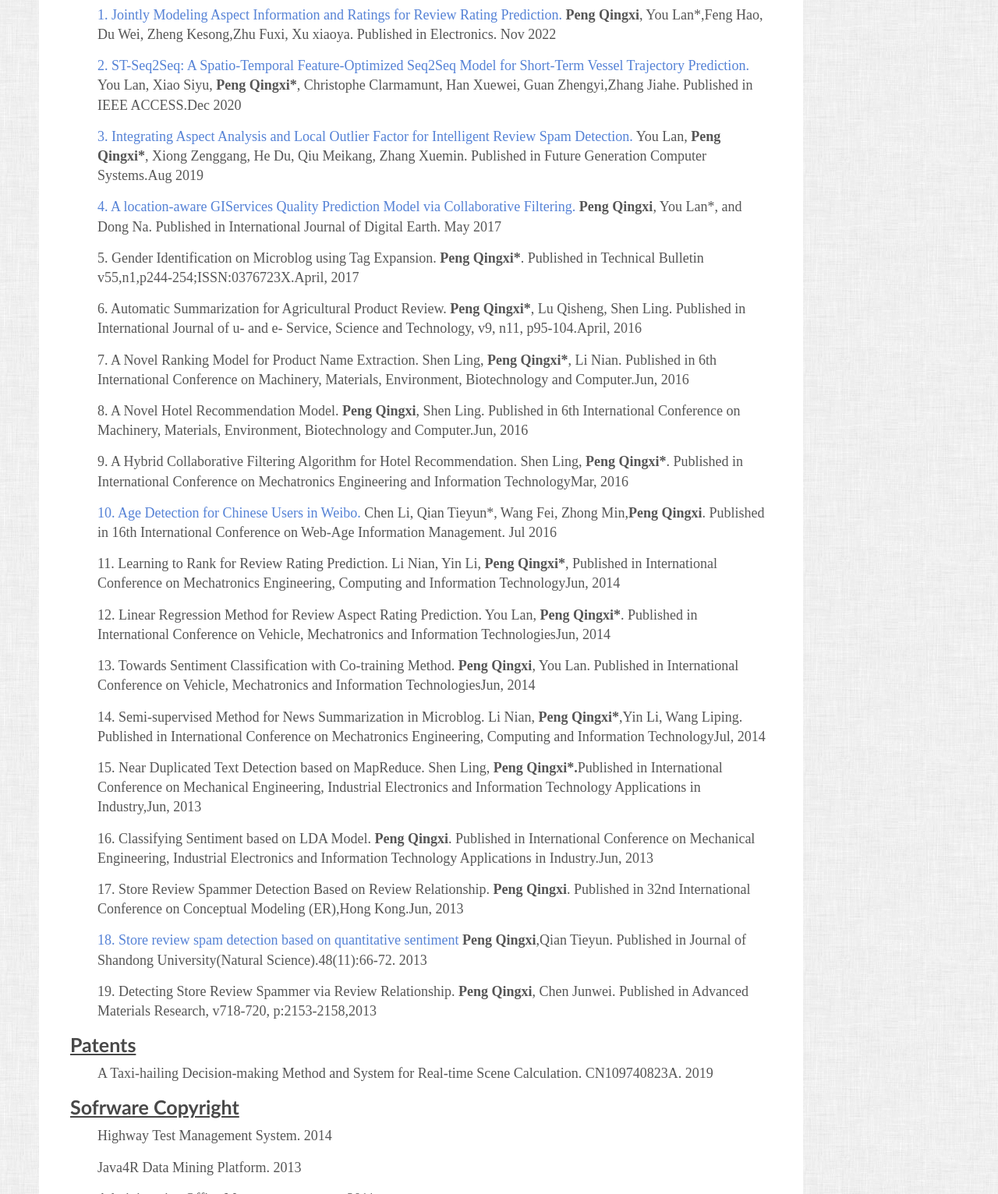
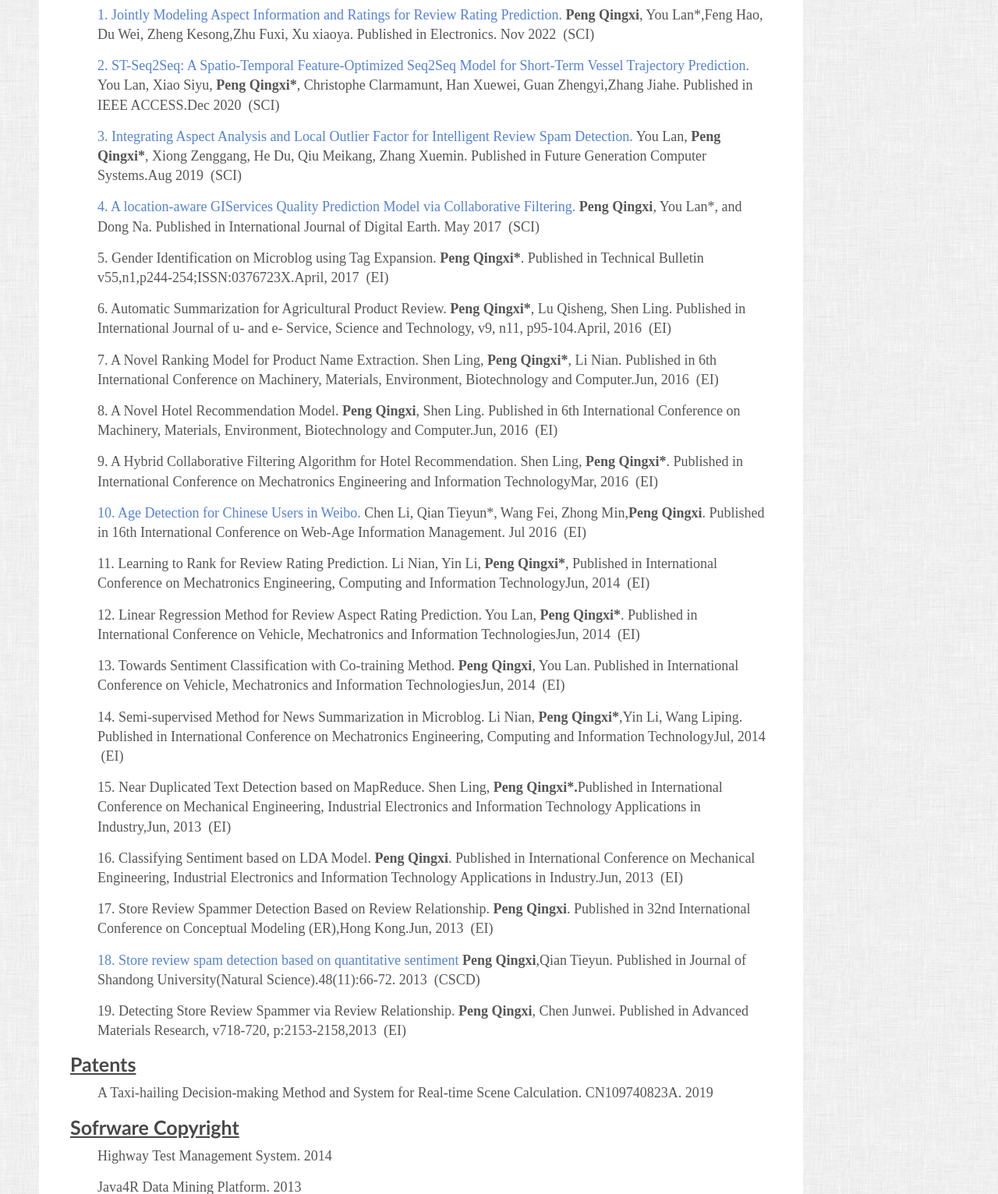
Before and after one commit to pengqingxi/pengqingxi.github.io, a plain HTML site: page index.html in a window 1280 px wide. Shown: the part 934-2466 px from the top of the page at 78% size. Drawn offline with Linux system fonts and the light colour scheme; a web font is replaced by a local one.

Commit message:
Update index.html

```diff
--- a/index.html
+++ b/index.html
@@ -38,7 +38,7 @@
 
 		<section id="Profile">
 			<h2>Profile </h2>
-			<p itemprop="description">Qingxi Peng, Ph.D, is currently the professor of the information engineering school at the Wuhan College. He is leader of the Hubei Provincial Universities Outstanding Young and Middle-aged Technological Innovation Team, Member of CCF,CAAI and IAENG(International Association of Engineers), the reviewer of SCI journals Knowledge-based Systems (CCF B), Future Generation Computer Systems (CCF C), Applied Intelligence (CCF C).</p>
+			<p itemprop="description">Qingxi Peng, Ph.D, is currently the professor of the information engineering school at the Wuhan College. He is leader of the Hubei Provincial Universities Outstanding Young and Middle-aged Technological Innovation Team, Member of CCF,CAAI and IAENG(International Association of Engineers), the reviewer of SCI journals such as Knowledge-based Systems (CCF B), Future Generation Computer Systems (CCF C), Applied Intelligence (CCF C).</p>
 
 			<p>Dr. Peng got his Ph.D from computer school at Wuhan University in 2018,and Master's Degree at Hubei University. His research interests focus on machine learning, natural language processing and information retrieval. He hosted or participated in the research and development of several enterprise-level software systems.He had half a year of overseas work experience. In recent years, he has focused on the research and application of large-scale Web data acquisition and intelligent recommendation.</p>
 		</section>
@@ -62,79 +62,79 @@
 			<h2>Publications</h2>
 			<p itemscope itemtype="http://schema.org/Article">
 			<span itemprop="name">
-			<a href="https://www.mdpi.com/2079-9292/11/21/3532/" itemprop="url" title="Jointly Modeling Aspect Information and Ratings for Review Rating Prediction">1. Jointly Modeling Aspect Information and Ratings for Review Rating Prediction.</a></span> <strong>Peng Qingxi</strong>, You Lan*,Feng Hao, Du Wei, Zheng Kesong,Zhu Fuxi, Xu xiaoya. Published in Electronics. <span itemprop="datePublished">Nov 2022</span></p>
+			<a href="https://www.mdpi.com/2079-9292/11/21/3532/" itemprop="url" title="Jointly Modeling Aspect Information and Ratings for Review Rating Prediction">1. Jointly Modeling Aspect Information and Ratings for Review Rating Prediction.</a></span> <strong>Peng Qingxi</strong>, You Lan*,Feng Hao, Du Wei, Zheng Kesong,Zhu Fuxi, Xu xiaoya. Published in Electronics. <span itemprop="datePublished">Nov 2022 &nbsp;(SCI)</span></p>
 
 			<p itemscope itemtype="http://schema.org/Article">
 			<span itemprop="name">
-			<a href="https://ieeexplore.ieee.org/abstract/document/9276488" itemprop="url" title="ST-Seq2Seq: A Spatio-Temporal Feature-Optimized Seq2Seq Model for Short-Term Vessel Trajectory Prediction">2. ST-Seq2Seq: A Spatio-Temporal Feature-Optimized Seq2Seq Model for Short-Term Vessel Trajectory Prediction. </a></span> You Lan, Xiao Siyu, <strong>Peng Qingxi*</strong>, Christophe Clarmamunt, Han Xuewei, Guan Zhengyi,Zhang Jiahe. Published in IEEE ACCESS.<span itemprop="datePublished">Dec 2020</span></p>
+			<a href="https://ieeexplore.ieee.org/abstract/document/9276488" itemprop="url" title="ST-Seq2Seq: A Spatio-Temporal Feature-Optimized Seq2Seq Model for Short-Term Vessel Trajectory Prediction">2. ST-Seq2Seq: A Spatio-Temporal Feature-Optimized Seq2Seq Model for Short-Term Vessel Trajectory Prediction. </a></span> You Lan, Xiao Siyu, <strong>Peng Qingxi*</strong>, Christophe Clarmamunt, Han Xuewei, Guan Zhengyi,Zhang Jiahe. Published in IEEE ACCESS.<span itemprop="datePublished">Dec 2020 &nbsp;(SCI)</span></p>
 
 			<p itemscope itemtype="http://schema.org/Article">
 			<span itemprop="name">
-			<a href="https://www.sciencedirect.com/science/article/abs/pii/S0167739X19307551" itemprop="url" title="Integrating Aspect Analysis and Local Outlier Factor for Intelligent Review Spam Detection">3. Integrating Aspect Analysis and Local Outlier Factor for Intelligent Review Spam Detection. </a></span>  You Lan, <strong>Peng Qingxi*</strong>, Xiong Zenggang, He Du, Qiu Meikang, Zhang Xuemin. Published in Future Generation Computer Systems.<span itemprop="datePublished">Aug 2019</span></p>
+			<a href="https://www.sciencedirect.com/science/article/abs/pii/S0167739X19307551" itemprop="url" title="Integrating Aspect Analysis and Local Outlier Factor for Intelligent Review Spam Detection">3. Integrating Aspect Analysis and Local Outlier Factor for Intelligent Review Spam Detection. </a></span>  You Lan, <strong>Peng Qingxi*</strong>, Xiong Zenggang, He Du, Qiu Meikang, Zhang Xuemin. Published in Future Generation Computer Systems.<span itemprop="datePublished">Aug 2019 &nbsp;(SCI)</span></p>
 
 			<p itemscope itemtype="http://schema.org/Article">
 			<span itemprop="name">
-			<a href="https://www.tandfonline.com/doi/full/10.1080/17538947.2017.1367041" itemprop="url" title="A location-aware GIServices Quality Prediction Model via Collaborative Filtering">4. A location-aware GIServices Quality Prediction Model via Collaborative Filtering. </a></span> <strong>Peng Qingxi</strong>, You Lan*, and Dong Na. Published in International Journal of Digital Earth. <span itemprop="datePublished">May 2017</span></p>
+			<a href="https://www.tandfonline.com/doi/full/10.1080/17538947.2017.1367041" itemprop="url" title="A location-aware GIServices Quality Prediction Model via Collaborative Filtering">4. A location-aware GIServices Quality Prediction Model via Collaborative Filtering. </a></span> <strong>Peng Qingxi</strong>, You Lan*, and Dong Na. Published in International Journal of Digital Earth. <span itemprop="datePublished">May 2017 &nbsp;(SCI)</span></p>
 
 			<p itemscope itemtype="http://schema.org/Article">
 			<span itemprop="name">
-			5. Gender Identification on Microblog using Tag Expansion. <strong>Peng Qingxi*</strong>. Published in Technical Bulletin v55,n1,p244-254;ISSN:0376723X.<span itemprop="datePublished">April, 2017</span></p>
+			5. Gender Identification on Microblog using Tag Expansion. <strong>Peng Qingxi*</strong>. Published in Technical Bulletin v55,n1,p244-254;ISSN:0376723X.<span itemprop="datePublished">April, 2017 &nbsp;(EI)</span></p>
 
 			<p itemscope itemtype="http://schema.org/Article">
 			<span itemprop="name">
-			6. Automatic Summarization for Agricultural Product Review. <strong>Peng Qingxi*</strong>, Lu Qisheng, Shen Ling. Published in International Journal of u- and e- Service, Science and Technology, v9, n11, p95-104.<span itemprop="datePublished">April, 2016</span></p>
+			6. Automatic Summarization for Agricultural Product Review. <strong>Peng Qingxi*</strong>, Lu Qisheng, Shen Ling. Published in International Journal of u- and e- Service, Science and Technology, v9, n11, p95-104.<span itemprop="datePublished">April, 2016 &nbsp;(EI)</span></p>
 
 			<p itemscope itemtype="http://schema.org/Article">
 			<span itemprop="name">
-			7. A Novel Ranking Model for Product Name Extraction. Shen Ling, <strong>Peng Qingxi*</strong>, Li Nian. Published in 6th International Conference on Machinery, Materials, Environment, Biotechnology and Computer.<span itemprop="datePublished">Jun, 2016</span></p>
+			7. A Novel Ranking Model for Product Name Extraction. Shen Ling, <strong>Peng Qingxi*</strong>, Li Nian. Published in 6th International Conference on Machinery, Materials, Environment, Biotechnology and Computer.<span itemprop="datePublished">Jun, 2016 &nbsp;(EI)</span></p>
 
 			<p itemscope itemtype="http://schema.org/Article">
 			<span itemprop="name">
-			8. A Novel Hotel Recommendation Model. <strong>Peng Qingxi</strong>, Shen Ling. Published in 6th International Conference on Machinery, Materials, Environment, Biotechnology and Computer.<span itemprop="datePublished">Jun, 2016</span></p>
+			8. A Novel Hotel Recommendation Model. <strong>Peng Qingxi</strong>, Shen Ling. Published in 6th International Conference on Machinery, Materials, Environment, Biotechnology and Computer.<span itemprop="datePublished">Jun, 2016 &nbsp;(EI)</span></p>
 
 			<p itemscope itemtype="http://schema.org/Article">
 			<span itemprop="name">
-			9. A Hybrid Collaborative Filtering Algorithm for Hotel Recommendation. Shen Ling, <strong>Peng Qingxi*</strong>. Published in International Conference on Mechatronics Engineering and Information Technology<span itemprop="datePublished">Mar, 2016</span></p>
+			9. A Hybrid Collaborative Filtering Algorithm for Hotel Recommendation. Shen Ling, <strong>Peng Qingxi*</strong>. Published in International Conference on Mechatronics Engineering and Information Technology<span itemprop="datePublished">Mar, 2016 &nbsp;(EI)</span></p>
 
 			<p itemscope itemtype="http://schema.org/Article">
 			<span itemprop="name">
-			<a href="https://link.springer.com/chapter/10.1007/978-3-319-21042-1_7" itemprop="url" title="Age Detection for Chinese Users in Weibo">10. Age Detection for Chinese Users in Weibo.</a></span> Chen Li, Qian Tieyun*, Wang Fei, Zhong Min,<strong>Peng Qingxi</strong>. Published in 16th International Conference on Web-Age Information Management. <span itemprop="datePublished">Jul 2016</span></p>
+			<a href="https://link.springer.com/chapter/10.1007/978-3-319-21042-1_7" itemprop="url" title="Age Detection for Chinese Users in Weibo">10. Age Detection for Chinese Users in Weibo.</a></span> Chen Li, Qian Tieyun*, Wang Fei, Zhong Min,<strong>Peng Qingxi</strong>. Published in 16th International Conference on Web-Age Information Management. <span itemprop="datePublished">Jul 2016 &nbsp;(EI)</span></p>
 
 			<p itemscope itemtype="http://schema.org/Article">
 			<span itemprop="name">
-			11. Learning to Rank for Review Rating Prediction. Li Nian, Yin Li, <strong>Peng Qingxi*</strong>, Published in International Conference on Mechatronics Engineering, Computing and Information Technology<span itemprop="datePublished">Jun, 2014</span></p>
+			11. Learning to Rank for Review Rating Prediction. Li Nian, Yin Li, <strong>Peng Qingxi*</strong>, Published in International Conference on Mechatronics Engineering, Computing and Information Technology<span itemprop="datePublished">Jun, 2014 &nbsp;(EI)</span></p>
 
 			<p itemscope itemtype="http://schema.org/Article">
 			<span itemprop="name">
-			12. Linear Regression Method for Review Aspect Rating Prediction. You Lan, <strong>Peng Qingxi*</strong>. Published in International Conference on Vehicle, Mechatronics and Information Technologies<span itemprop="datePublished">Jun, 2014</span></p>
+			12. Linear Regression Method for Review Aspect Rating Prediction. You Lan, <strong>Peng Qingxi*</strong>. Published in International Conference on Vehicle, Mechatronics and Information Technologies<span itemprop="datePublished">Jun, 2014 &nbsp;(EI)</span></p>
 
 			<p itemscope itemtype="http://schema.org/Article">
 			<span itemprop="name">
-			13. Towards Sentiment Classification with Co-training Method. <strong>Peng Qingxi</strong>, You Lan.  Published in International Conference on Vehicle, Mechatronics and Information Technologies<span itemprop="datePublished">Jun, 2014</span></p>
+			13. Towards Sentiment Classification with Co-training Method. <strong>Peng Qingxi</strong>, You Lan.  Published in International Conference on Vehicle, Mechatronics and Information Technologies<span itemprop="datePublished">Jun, 2014 &nbsp;(EI)</span></p>
 
 			<p itemscope itemtype="http://schema.org/Article">
 			<span itemprop="name">
-			14. Semi-supervised Method for News Summarization in Microblog. Li Nian, <strong>Peng Qingxi*</strong>,Yin Li, Wang Liping. Published in International Conference on Mechatronics Engineering, Computing and Information Technology<span itemprop="datePublished">Jul, 2014</span></p>
+			14. Semi-supervised Method for News Summarization in Microblog. Li Nian, <strong>Peng Qingxi*</strong>,Yin Li, Wang Liping. Published in International Conference on Mechatronics Engineering, Computing and Information Technology<span itemprop="datePublished">Jul, 2014 &nbsp;(EI)</span></p>
 
 			<p itemscope itemtype="http://schema.org/Article">
 			<span itemprop="name">
-			15. Near Duplicated Text Detection based on MapReduce. Shen Ling, <strong>Peng Qingxi*.</strong>Published in International Conference on Mechanical Engineering, Industrial Electronics and Information Technology Applications in Industry,<span itemprop="datePublished">Jun, 2013</span></p>
+			15. Near Duplicated Text Detection based on MapReduce. Shen Ling, <strong>Peng Qingxi*.</strong>Published in International Conference on Mechanical Engineering, Industrial Electronics and Information Technology Applications in Industry,<span itemprop="datePublished">Jun, 2013 &nbsp;(EI)</span></p>
 
 			<p itemscope itemtype="http://schema.org/Article">
 			<span itemprop="name">
-			16. Classifying Sentiment based on LDA Model. <strong>Peng Qingxi</strong>. Published in International Conference on Mechanical Engineering, Industrial Electronics and Information Technology Applications in Industry.<span itemprop="datePublished">Jun, 2013</span></p>
+			16. Classifying Sentiment based on LDA Model. <strong>Peng Qingxi</strong>. Published in International Conference on Mechanical Engineering, Industrial Electronics and Information Technology Applications in Industry.<span itemprop="datePublished">Jun, 2013 &nbsp;(EI)</span></p>
 
 			<p itemscope itemtype="http://schema.org/Article">
 			<span itemprop="name">
-			17. Store Review Spammer Detection Based on Review Relationship. <strong>Peng Qingxi</strong>. Published in 32nd International Conference on Conceptual Modeling (ER),Hong Kong.<span itemprop="datePublished">Jun, 2013</span></p>
+			17. Store Review Spammer Detection Based on Review Relationship. <strong>Peng Qingxi</strong>. Published in 32nd International Conference on Conceptual Modeling (ER),Hong Kong.<span itemprop="datePublished">Jun, 2013 &nbsp;(EI)</span></p>
 
 			<p itemscope itemtype="http://schema.org/Article">
 			<span itemprop="name">
-			<a href="http://lxbwk.njournal.sdu.edu.cn/CN/abstract/abstract2525.shtml" itemprop="url" title="Store review spam detection based on quantitative sentiment">18. Store review spam detection based on quantitative sentiment</a></span> <strong>Peng Qingxi</strong>,Qian Tieyun. Published in Journal of Shandong University(Natural Science).48(11):66-72. <span itemprop="datePublished">2013</span></p>
+			<a href="http://lxbwk.njournal.sdu.edu.cn/CN/abstract/abstract2525.shtml" itemprop="url" title="Store review spam detection based on quantitative sentiment">18. Store review spam detection based on quantitative sentiment</a></span> <strong>Peng Qingxi</strong>,Qian Tieyun. Published in Journal of Shandong University(Natural Science).48(11):66-72. <span itemprop="datePublished">2013 &nbsp;(CSCD)</span></p>
 
 			<p itemscope itemtype="http://schema.org/Article">
 			<span itemprop="name">
-			19. Detecting Store Review Spammer via Review Relationship. <strong>Peng Qingxi</strong>, Chen Junwei. Published in Advanced Materials Research, v718-720, p:2153-2158,<span itemprop="datePublished">2013</span></p>
+			19. Detecting Store Review Spammer via Review Relationship. <strong>Peng Qingxi</strong>, Chen Junwei. Published in Advanced Materials Research, v718-720, p:2153-2158,<span itemprop="datePublished">2013 &nbsp;(EI)</span></p>
 		</section>
 
 		<section id="Patents">
```
